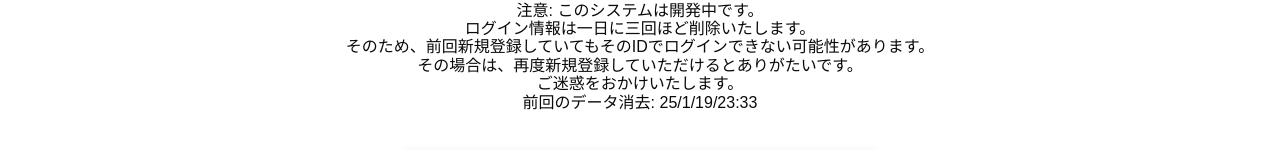
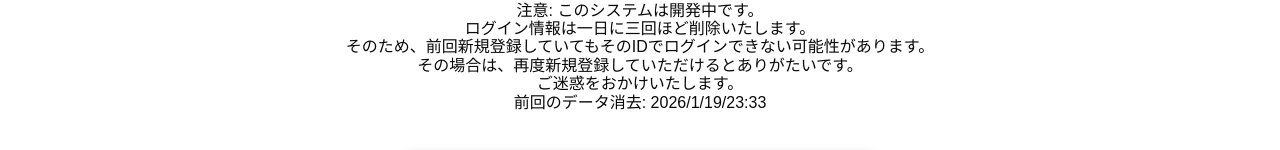
Before and after one commit to zF6dev/login, a Next.js app: page / in a window 1280 px wide. Shown: the part 175-325 px from the top of the page. Built offline with nearby package versions, Linux system fonts and the light colour scheme; no server answers; a web font is replaced by a local one.

Commit message:
データ消去の日時のアップデート

```diff
--- a/app/page.tsx
+++ b/app/page.tsx
@@ -27,7 +27,7 @@ export default function Home() {
       <h3>そのため、前回新規登録していてもそのIDでログインできない可能性があります。</h3>
       <h3>その場合は、再度新規登録していただけるとありがたいです。</h3>
       <h3>ご迷惑をおかけいたします。</h3>
-      <h3>前回のデータ消去: 25/1/19/23:33</h3>
+      <h3>前回のデータ消去: 2026/1/19/23:33</h3>
     </div>
     <div className="top-main-contents">
       <div className="top-news">
```
